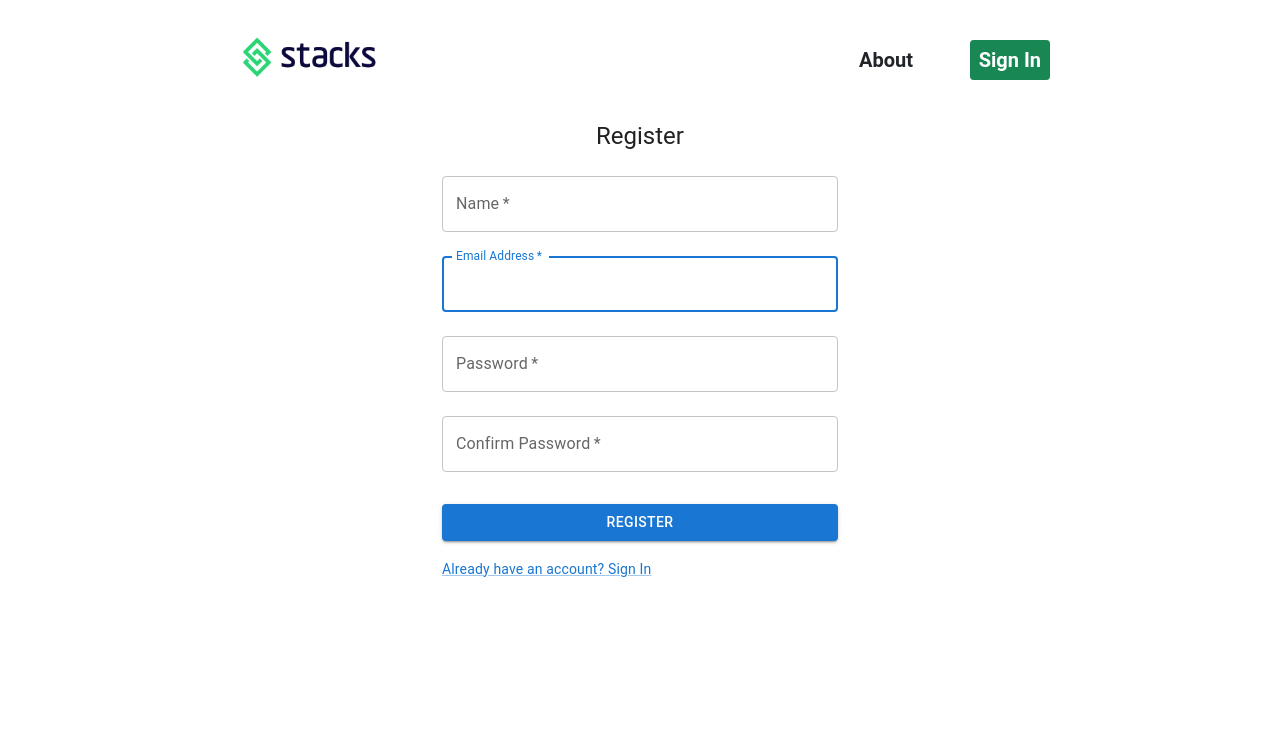
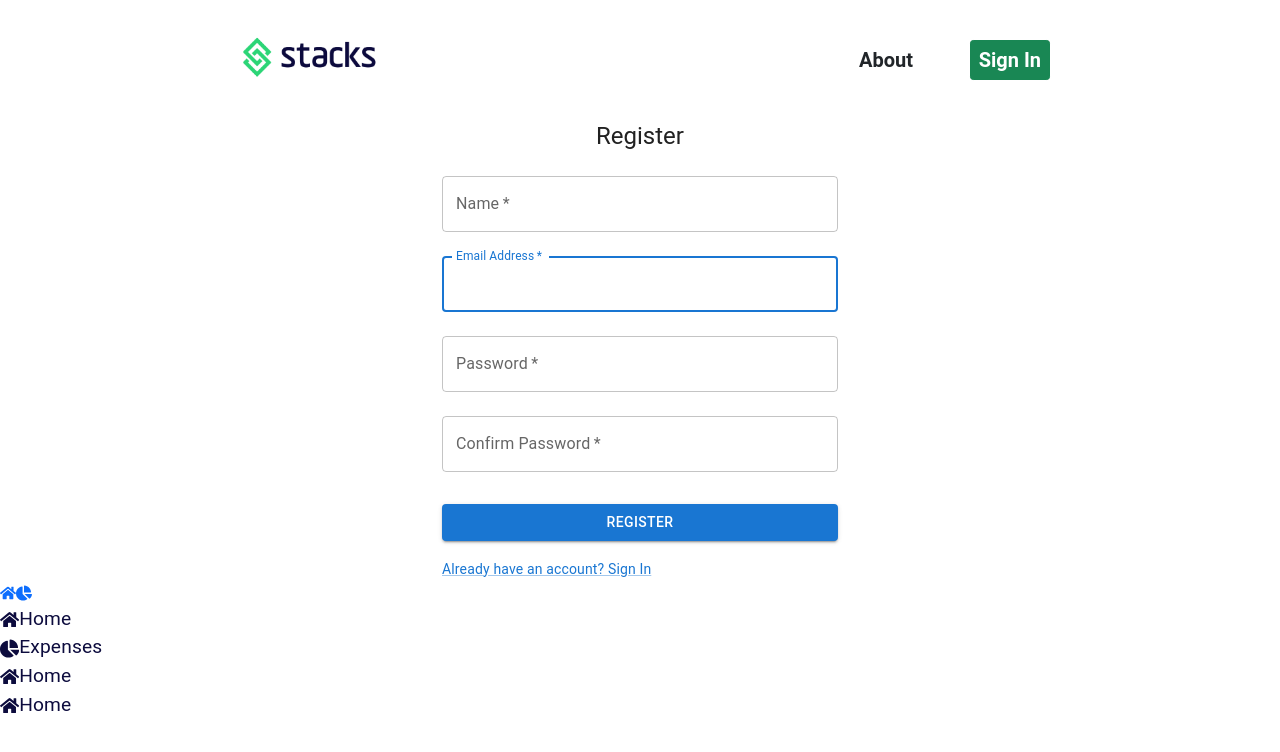
Before and after one commit to KanishDabreo/Stacks, a React (Create React App) app in the folder frontend/: page /register in a window 1280 px wide. Shown: the top 752 px of the page. Built offline with nearby package versions, Linux system fonts and the light colour scheme; the HTML template or start-up script is replaced by a standard one.

Commit message:
sidebar placeholder icons

```diff
--- a/frontend/src/App.js
+++ b/frontend/src/App.js
@@ -7,6 +7,7 @@ import Login from './components/Login';
 import Navbar from './components/Navbar';
 import AddExpenses from './components/AddExpenses';
 import About from './components/About';
+import Sidebar from './components/Sidebar';
 
 
 function App() {
@@ -21,7 +22,7 @@ function App() {
         <Route path="/about" element={<About />} />
       </Routes>
       <Navbar />
-      {/* <Sidebar /> */}
+      <Sidebar />
     </div>
   );
 }
--- a/frontend/src/components/Sidebar.css
+++ b/frontend/src/components/Sidebar.css
@@ -1,7 +1,3 @@
-.background {
+.sidebar {
   background-color: #2dd577
 }
-
-.column{
-
-}
--- a/frontend/src/components/Sidebar.jsx
+++ b/frontend/src/components/Sidebar.jsx
@@ -4,24 +4,28 @@ import React from 'react'
 import { FaHome, FaChartPie } from "react-icons/fa";
 
 import { Link } from 'react-router-dom'
+import { SidebarInput } from './SidebarInput';
 
-function Sidebar() {
+export default function Sidebar(props) {
   return (
     <div className="sidebar">
       <Link to="#" className="menu-bars">
       <FaHome/>
       <FaChartPie/>
       </Link>
+      <li>
+
+      </li>
+{SidebarInput.map((item, index)=>{
+return(
+  <li key={index} className={item.cName}>
+    <Link to={item.path}>
+    {item.icon}
+    <span>{item.title}</span>
+    </Link>
+  </li>
+)
+})}
     </div>
   )
-}
-
-export default Sidebar
-
-// export default function Sidebar(props) {
-//   return (
-//     <div>
-//       <h1>Sidebar</h1>
-//     </div>
-//   )
-// }
+};
--- /dev/null
+++ b/frontend/src/components/SidebarInput.js
@@ -0,0 +1,31 @@
+// import * as AiIcons from 'react-icons/ai'
+// import * as IoIcons from 'react-icons/io'
+// import * as FaIcons from 'react-icons/fa'
+import { FaHome, FaChartPie } from "react-icons/fa";
+
+export const SidebarInput = [
+  {
+    title: 'Home',
+    path: '/',
+    icon: <FaHome/>,
+    cName: 'sidebar_text'
+  },
+  {
+    title: 'Expenses',
+    path: '/expenses',
+    icon: <FaChartPie/>,
+    cName: 'sidebar_text'
+  },
+  {
+    title: 'Home',
+    path: '/',
+    icon: <FaHome/>,
+    cName: 'sidebar_text'
+  },
+  {
+    title: 'Home',
+    path: '/',
+    icon: <FaHome/>,
+    cName: 'sidebar_text'
+  },
+]
```
